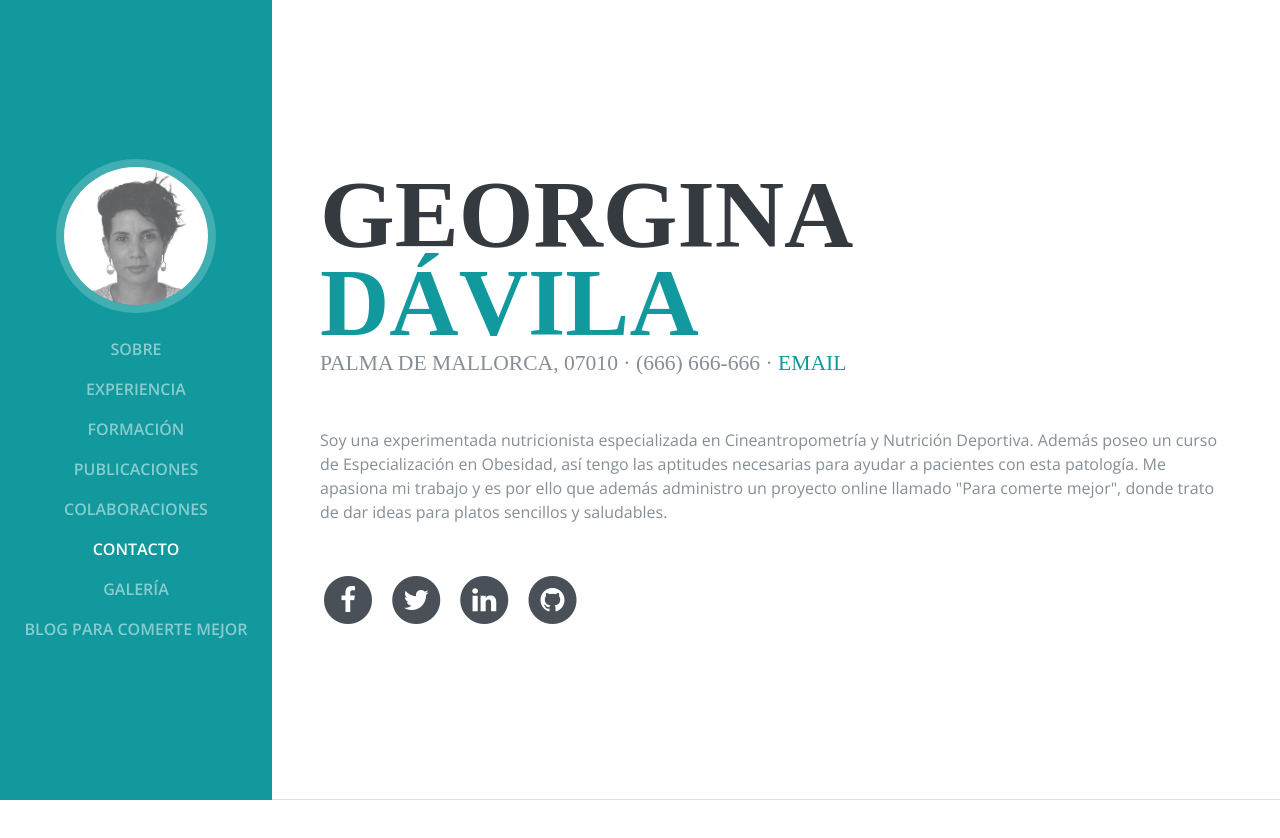
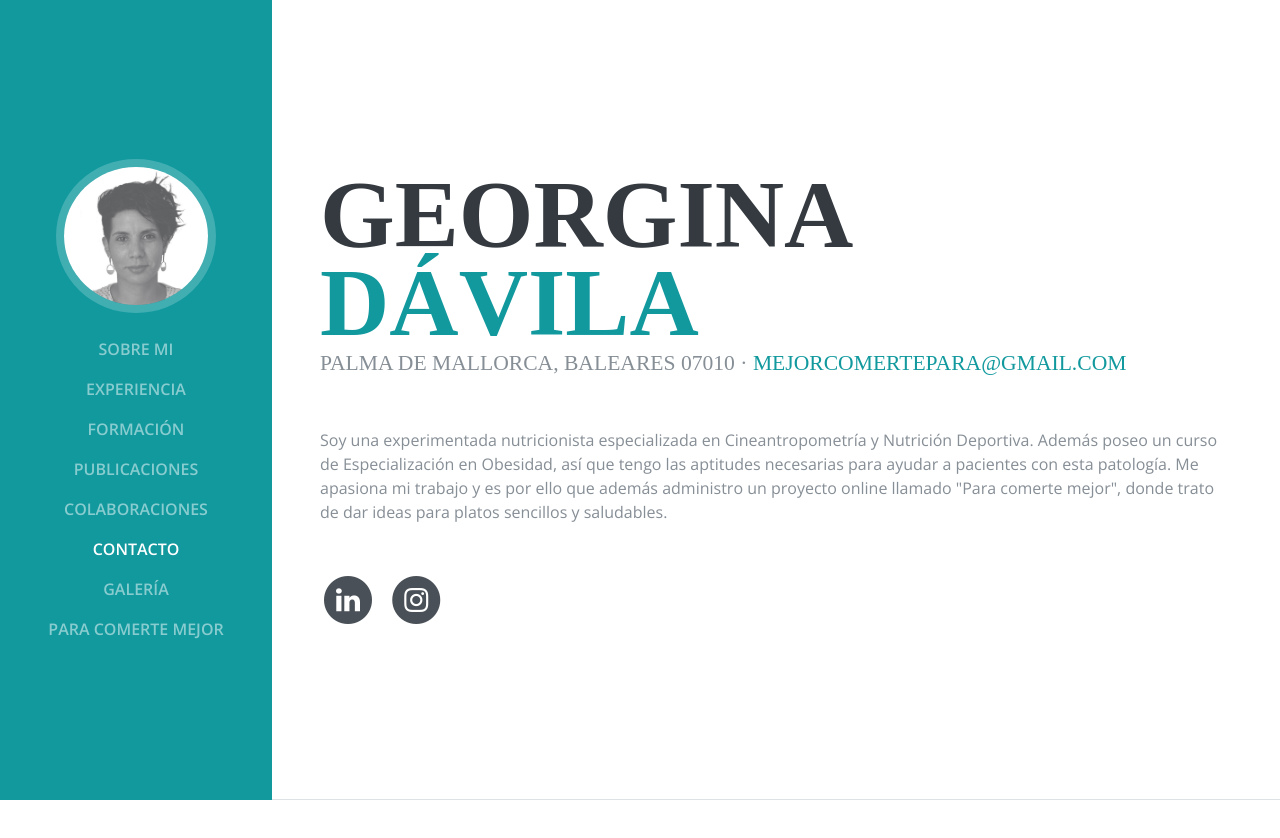
Before and after one commit to Cortocircuito/georgina-mysite, a Django app: page / in a window 1280 px wide. Shown: the top 838 px of the page. Run offline with Django 3.2, Linux system fonts and the light colour scheme; some libraries are stand-ins or nearby versions; some web fonts are replaced.

Commit message:
Fix details and add link to social networks

```diff
--- a/myprofile/templates/myprofile/index.html
+++ b/myprofile/templates/myprofile/index.html
@@ -42,7 +42,7 @@
       <div class="collapse navbar-collapse" id="navbarSupportedContent">
         <ul class="navbar-nav">
           <li class="nav-item">
-            <a class="nav-link js-scroll-trigger" href="#sobre">Sobre</a>
+            <a class="nav-link js-scroll-trigger" href="#sobre">Sobre mi</a>
           </li>
           <li class="nav-item">
             <a class="nav-link js-scroll-trigger" href="#experiencia">Experiencia</a>
@@ -65,7 +65,7 @@
           </li>
 
           <li class="nav-item">
-            <a class="nav-link js-scroll-trigger" href="/blog">Blog Para Comerte Mejor</a>
+            <a class="nav-link js-scroll-trigger" href="/blog">Para Comerte Mejor</a>
           </li>
         </ul>
       </div>
@@ -77,29 +77,13 @@
         <div class="my-auto">
           <h1 class="mb-0">Georgina <span class="text-primary">Dávila</span></h1>
 
-          <div class="subheading mb-5">Palma de Mallorca, 07010 · (666) 666-666 ·
-            <a href="mailto:georgina@email.com">email</a>
+          <div class="subheading mb-5">Palma de Mallorca, Baleares 07010 ·
+            <a href="mailto:mejorcomertepara@gmail.com">mejorcomertepara@gmail.com</a>
           </div>
-          <p class="mb-5">Soy una experimentada nutricionista especializada en Cineantropometría y Nutrición Deportiva. Además poseo un curso de Especialización en Obesidad, así tengo las aptitudes necesarias para ayudar a pacientes con esta patología. Me apasiona mi trabajo y es por ello que además administro un proyecto online llamado "Para comerte mejor", donde trato de dar ideas para platos sencillos y saludables.</p>
+          <p class="mb-5">Soy una experimentada nutricionista especializada en Cineantropometría y Nutrición Deportiva. Además poseo un curso de Especialización en Obesidad, así que tengo las aptitudes necesarias para ayudar a pacientes con esta patología. Me apasiona mi trabajo y es por ello que además administro un proyecto online llamado "Para comerte mejor", donde trato de dar ideas para platos sencillos y saludables.</p>
           <ul class="list-inline list-social-icons mb-0">
             <li class="list-inline-item">
-              <a href="#">
-                <span class="fa-stack fa-lg">
-                  <i class="fa fa-circle fa-stack-2x"></i>
-                  <i class="fa fa-facebook fa-stack-1x fa-inverse"></i>
-                </span>
-              </a>
-            </li>
-            <li class="list-inline-item">
-              <a href="#">
-                <span class="fa-stack fa-lg">
-                  <i class="fa fa-circle fa-stack-2x"></i>
-                  <i class="fa fa-twitter fa-stack-1x fa-inverse"></i>
-                </span>
-              </a>
-            </li>
-            <li class="list-inline-item">
-              <a href="#">
+              <a href="https://es.linkedin.com/in/georgina-d%C3%A1vila-buriello-59b85064">
                 <span class="fa-stack fa-lg">
                   <i class="fa fa-circle fa-stack-2x"></i>
                   <i class="fa fa-linkedin fa-stack-1x fa-inverse"></i>
@@ -107,10 +91,10 @@
               </a>
             </li>
             <li class="list-inline-item">
-              <a href="#">
+              <a href="https://www.instagram.com/para_comerte_mejor/">
                 <span class="fa-stack fa-lg">
                   <i class="fa fa-circle fa-stack-2x"></i>
-                  <i class="fa fa-github fa-stack-1x fa-inverse"></i>
+                  <i class="fa fa-instagram fa-stack-1x fa-inverse"></i>
                 </span>
               </a>
             </li>
@@ -245,7 +229,7 @@
               <div class="subheading mb-3">Programa No Apaguis El LLum</div>
             </div>
             <div class="resume-date text-md-right">
-              <span class="text-primary">Mayo 2018</span>
+              <span class="text-primary">Mayo - 2018</span>
             </div>
            </div>
 
```
